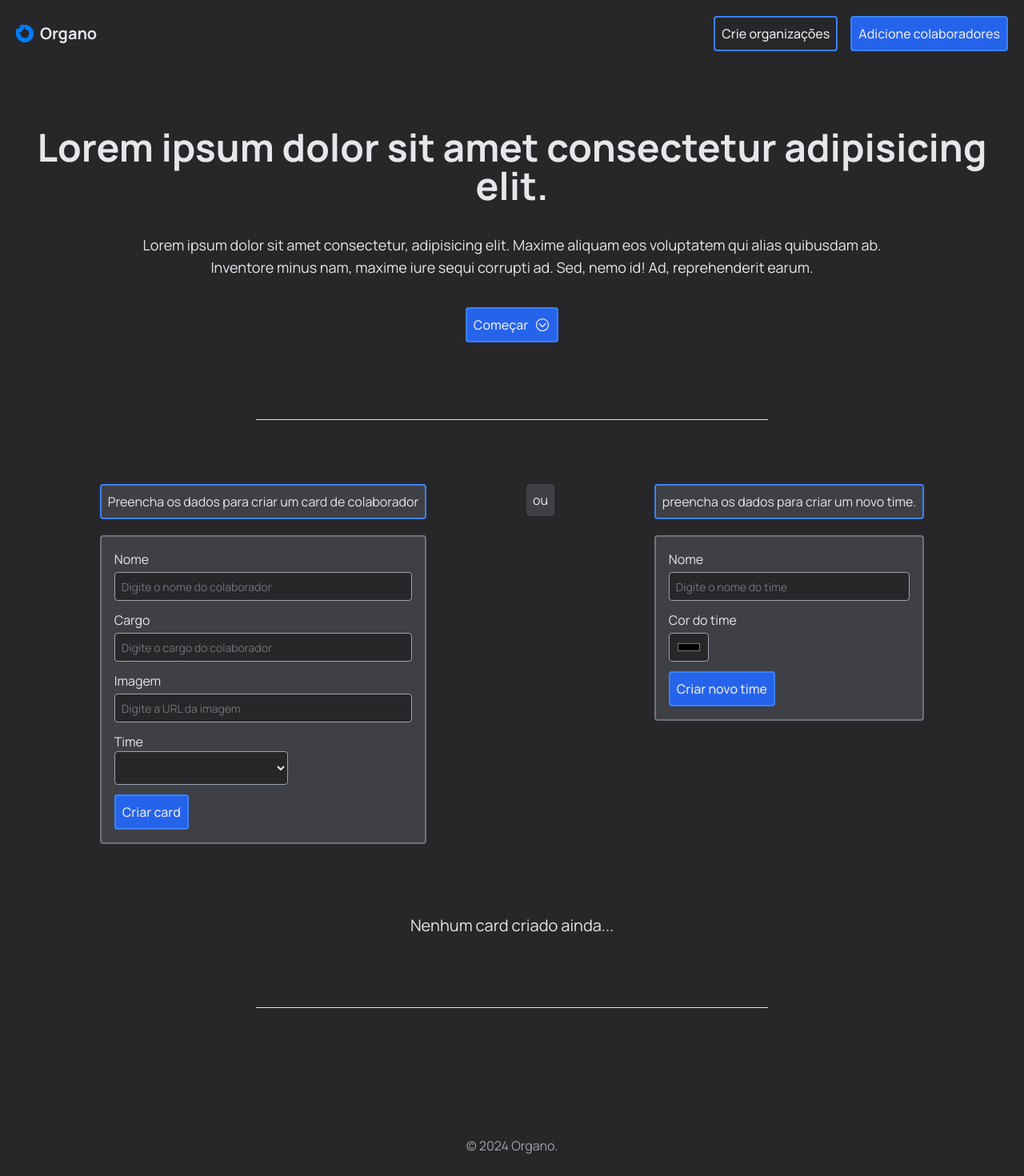
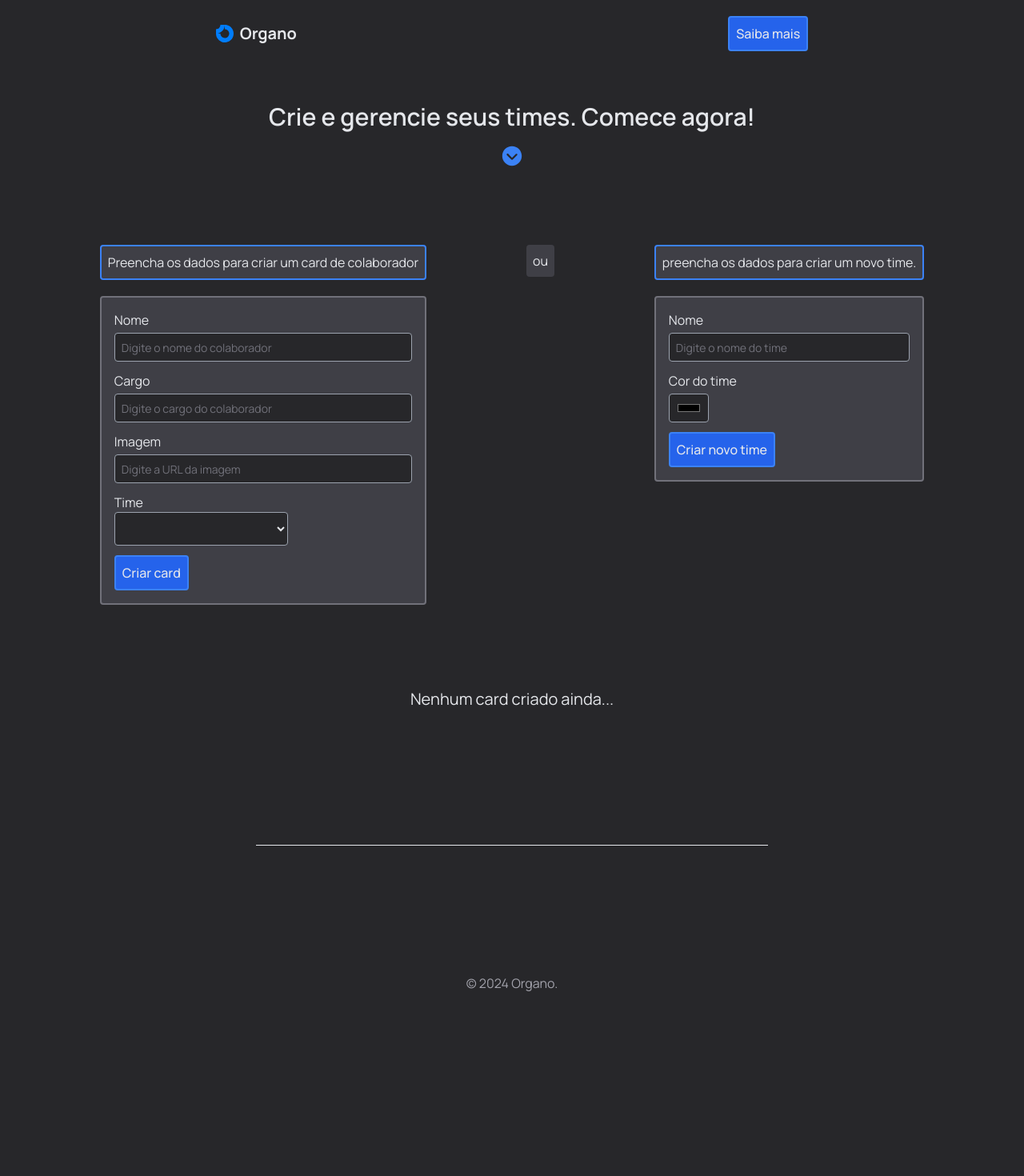
Before and after one commit to jonathafernandes/organo, a React (Vite) app: page / in a window 1280 px wide. Shown: the top 1470 px of the page at 80% size. After the commit the page ends 1281 px from the top, so only its background shows below. Built offline with nearby package versions, Linux system fonts and the light colour scheme; the HTML template or start-up script is replaced by a standard one.

Commit message:
style: changed hero

```diff
--- a/src/App.jsx
+++ b/src/App.jsx
@@ -1,16 +1,19 @@
 import Footer from "./componentes/Footer";
 import Header from "./componentes/Header";
-import Hero from "./componentes/Hero";
 import Main from "./componentes/Main";
+
+import { IoIosArrowDropdownCircle } from "react-icons/io";
 
 function App() {
   return (
     <div>
       <Header />
-      <Hero />
-      <hr className="w-1/2 mx-auto" />
+      <div className="mt-16 flex flex-col items-center gap-4">
+        <h1 className="mx-4 text-3xl text-center font-semibold">Crie e gerencie seus times. Comece agora!</h1>
+        <IoIosArrowDropdownCircle className="text-blue-500" size={30}/>
+      </div>
       <Main />
-      <hr className="w-1/2 mx-auto" />
+      <hr className="w-1/2 my-40 mx-auto" />
       <Footer />
     </div>
   );
--- a/src/componentes/Employee.jsx
+++ b/src/componentes/Employee.jsx
@@ -1,6 +1,6 @@
 import PropTypes from "prop-types";
 
-const Employee = ({ name, role, image, team}) => {
+const Employee = ({ name, role, image, team }) => {
   return (
     <div className="bg-zinc-700 border-solid border-2 border-zinc-500 rounded px-4 my-5">
       <div className="flex items-center flex-col justify-center text-center gap-4 size-52">
@@ -9,10 +9,10 @@ const Employee = ({ name, role, image, team}) => {
           src={image || "https://placekitten.com/300/300"}
           alt={name}
         />
-        <div className="">
-          <h3>{name}</h3>
-          <p>{role}</p>
-          <p>{team}</p>
+        <div>
+          <h3 className="font-bold">{name}</h3>
+          <p className="text-zinc-400">{role}</p>
+          <p className="font-semibold text-blue-500">{team}</p>
         </div>
     </div>
   </div>
--- a/src/componentes/Footer.jsx
+++ b/src/componentes/Footer.jsx
@@ -1,6 +1,6 @@
 const Footer = () => {
     return (
-        <footer className="mt-40 mb-10">
+        <footer className="mb-10">
             <p className="text-center text-zinc-400">&copy; 2024 Organo.</p>
         </footer>
     );
--- a/src/componentes/Form.jsx
+++ b/src/componentes/Form.jsx
@@ -37,9 +37,17 @@ const Form = ({ teams, registerTeam }) => {
     alert("Criado com sucesso! ✅⏬");
   };
 
+  const handleRegisterTeam = (event) => {
+    event.preventDefault();
+    registerTeam({ name: teamName, color: teamColor });
+    setTeamName("");
+    setTeamColor("");
+    alert("Time criado com sucesso! ✅");
+  };
+
   return (
     <>
-      <div id="form" className="flex-col items-center mx-4 flex sm:items-start sm:flex-row justify-evenly my-20 gap-4">
+      <div className="flex-col items-center mx-4 flex sm:items-start sm:flex-row justify-evenly my-24 gap-4">
         <form onSubmit={onSubmit}>
           <h2 className="bg-zinc-700 border-solid border-2 border-blue-500 p-2 rounded">Preencha os dados para criar um card de colaborador</h2>
           <div className="bg-zinc-700 border-solid border-2 border-zinc-500 rounded p-4 mt-5">
@@ -75,10 +83,7 @@ const Form = ({ teams, registerTeam }) => {
         </form>
         <span className="bg-zinc-700 p-2 rounded">ou</span>
         <form
-          onSubmit={(event) => {
-            event.preventDefault();
-            registerTeam({ name: teamName, color: teamColor });
-          }}
+          onSubmit={handleRegisterTeam}
         >
           <h2 className="bg-zinc-700 border-solid border-2 border-blue-500 p-2 rounded">preencha os dados para criar um novo time.</h2>
           <div className="bg-zinc-700 border-solid border-2 border-zinc-500 rounded p-4 mt-5">
--- a/src/componentes/Header.jsx
+++ b/src/componentes/Header.jsx
@@ -2,16 +2,14 @@ import logo from '../assets/logoipsum-296.svg';
 
 const Header = () => {
     return (
-        <header className='flex items-center gap-10 flex-col sm:flex-row sm:justify-between m-5'>
+        <header className='flex items-center gap-10 flex-col sm:flex-row sm:justify-around m-5'>
             <div className='flex items-center gap-2'>
                 <img src={logo} alt="Organo" />
                 <span className='text-xl font-bold'>Organo</span>
             </div>
-            <div className='flex flex-col sm:flex-row gap-4'>
-                <button
-                    className='border-solid border-2 border-blue-500 bg-zinc-800 rounded p-2 font-medium hover:bg-blue-500'>Crie organizações</button>
-                <button className='border-solid border-2 border-blue-500 bg-blue-600 rounded p-2 font-medium hover:bg-blue-500'>Adicione colaboradores</button>
-            </div>
+            <a id="about" className='border-solid border-2 border-blue-500 bg-blue-600 rounded p-2 font-medium hover:bg-blue-500'>
+                Saiba mais
+            </a>
         </header>
     );
 }
--- a/src/componentes/Hero.jsx
+++ /dev/null
@@ -1,17 +0,0 @@
-import { IoIosArrowDropdown } from "react-icons/io";
-
-const Hero = () => {
-    return (
-        <div className="my-24 flex flex-col gap-9 items-center text-center">
-            <h1 className="mx-4 text-4xl sm:text-5xl font-bold">Lorem ipsum dolor sit amet consectetur adipisicing elit.</h1>
-            <p className="text-lg w-3/4">Lorem ipsum dolor sit amet consectetur, adipisicing elit. Maxime aliquam eos voluptatem qui alias quibusdam ab. Inventore minus nam, maxime iure sequi corrupti ad. Sed, nemo id! Ad, reprehenderit earum.
-            </p>
-            <a href="#form" className='flex items-center gap-2 border-solid border-2 border-blue-500 bg-blue-600 rounded p-2 font-medium hover:bg-blue-500'>
-                <span>Começar</span>
-                <IoIosArrowDropdown className="size-5" />
-            </a>
-        </div>
-    )
-};
-
-export default Hero;
--- a/src/componentes/Main.jsx
+++ b/src/componentes/Main.jsx
@@ -3,7 +3,7 @@ import { v4 as uuidv4 } from "uuid";
 
 import Form from "./Form";
 
-const Teams = () => {
+const Main = () => {
     const [team, setTeam] = useState([
         {
             id: uuidv4(),
@@ -61,4 +61,4 @@ const Teams = () => {
     );
 };
 
-export default Teams;
+export default Main;
```
